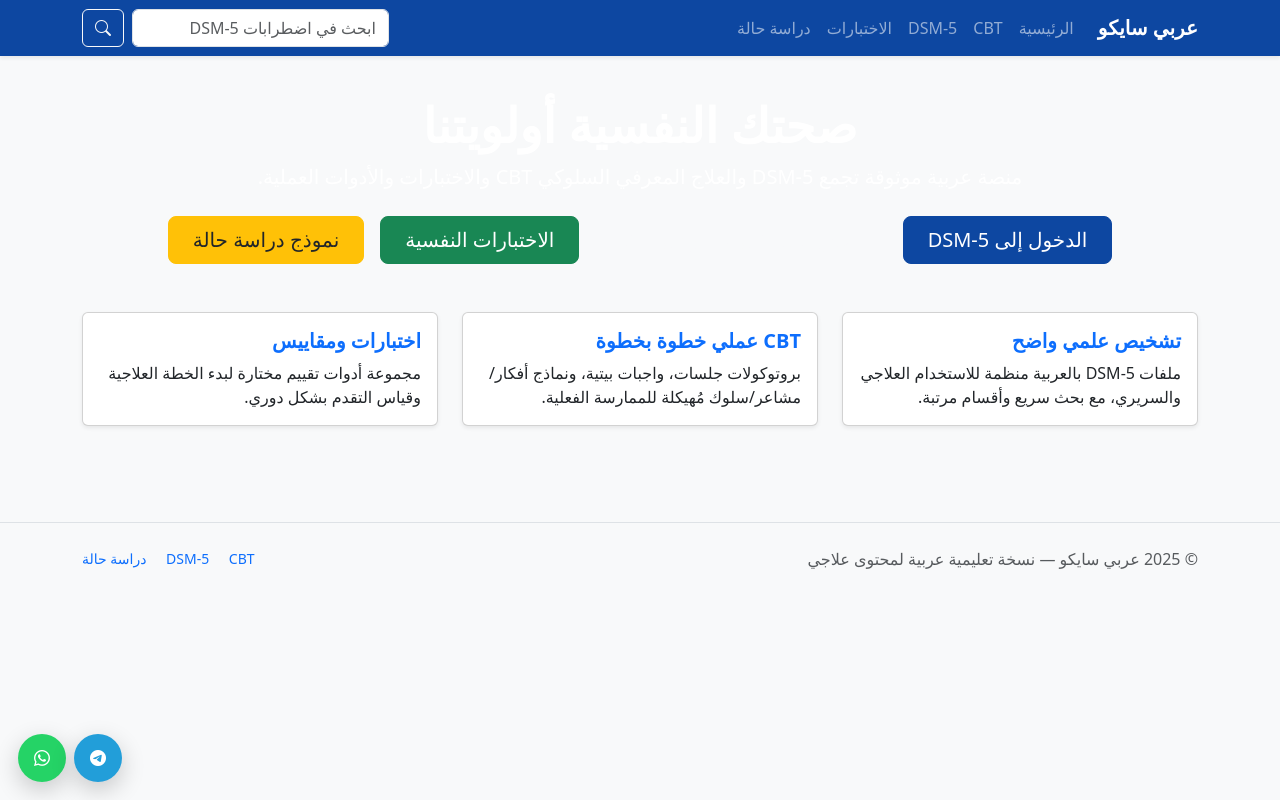
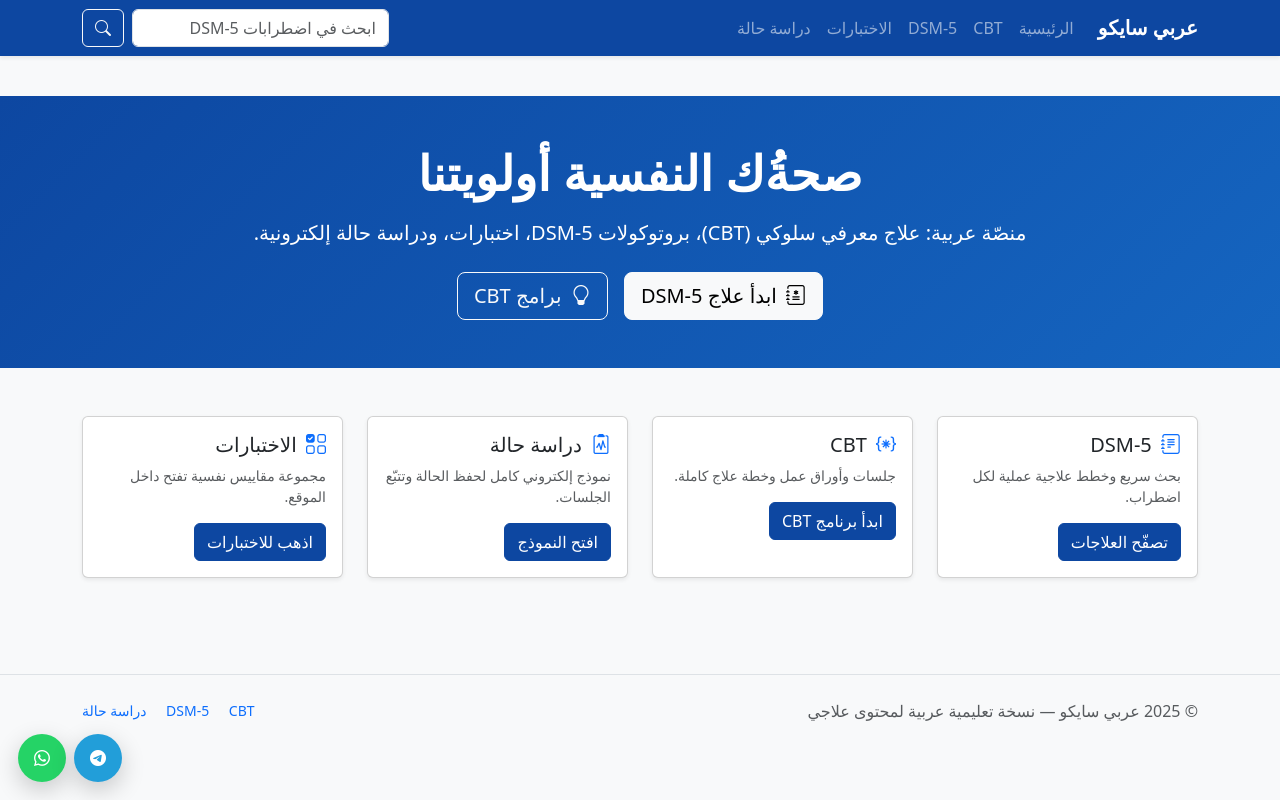
Before and after one commit to mhfh1414/arabi-psycho-site, a Flask app: page / in a window 1280 px wide. Run offline with Flask 3, Linux system fonts and the light colour scheme.

Commit message:
Update index.html

```diff
--- a/templates/index.html
+++ b/templates/index.html
@@ -1,49 +1,59 @@
 {% extends "base.html" %}
-{% block title %}عربي سايكو — منصتك النفسية{% endblock %}
+{% block title %}عربي سايكو — الرئيسية{% endblock %}
+
 {% block content %}
-
-<header class="hero-section text-white d-flex align-items-center">
+<section class="hero bg-gradient-primary text-white py-5">
   <div class="container text-center">
-    <h1 class="display-5 fw-bold">صحتك النفسية أولويتنا</h1>
-    <p class="lead mt-2">
-      منصة عربية موثوقة تجمع DSM-5 والعلاج المعرفي السلوكي CBT والاختبارات والأدوات العملية.
-    </p>
-    <div class="mt-4 d-flex flex-wrap gap-3 justify-content-center">
-      <a href="/dsm" class="btn btn-primary btn-lg px-4">الدخول إلى DSM-5</a>
-      <a href="/cbt" class="btn btn-outline-light btn-lg px-4">العلاج المعرفي السلوكي CBT</a>
-      <a href="/tests" class="btn btn-success btn-lg px-4">الاختبارات النفسية</a>
-      <a href="/case_study" class="btn btn-warning btn-lg px-4 text-dark">نموذج دراسة حالة</a>
+    <h1 class="display-5 fw-bold mb-3">صحةُك النفسية أولويتنا</h1>
+    <p class="lead mb-4">منصّة عربية: علاج معرفي سلوكي (CBT)، بروتوكولات DSM-5، اختبارات، ودراسة حالة إلكترونية.</p>
+    <div class="d-flex gap-3 justify-content-center flex-wrap">
+      <a href="/dsm" class="btn btn-light btn-lg"><i class="bi bi-journal-medical me-1"></i> ابدأ علاج DSM-5</a>
+      <a href="/cbt" class="btn btn-outline-light btn-lg"><i class="bi bi-lightbulb me-1"></i> برامج CBT</a>
     </div>
   </div>
-</header>
+</section>
 
-<section class="container my-5">
+<section class="container py-5">
   <div class="row g-4">
-    <div class="col-md-4">
-      <div class="h-100 card feature shadow-sm">
+    <div class="col-md-6 col-lg-3">
+      <div class="card h-100 shadow-sm">
         <div class="card-body">
-          <h5 class="card-title fw-bold text-primary mb-2">تشخيص علمي واضح</h5>
-          <p class="card-text">ملفات DSM-5 بالعربية منظمة للاستخدام العلاجي والسريري، مع بحث سريع وأقسام مرتبة.</p>
+          <h5 class="card-title"><i class="bi bi-journal-text me-1 text-primary"></i> DSM-5</h5>
+          <p class="card-text small text-muted">بحث سريع وخطط علاجية عملية لكل اضطراب.</p>
+          <a href="/dsm" class="btn btn-primary">تصفّح العلاجات</a>
         </div>
       </div>
     </div>
-    <div class="col-md-4">
-      <div class="h-100 card feature shadow-sm">
+
+    <div class="col-md-6 col-lg-3">
+      <div class="card h-100 shadow-sm">
         <div class="card-body">
-          <h5 class="card-title fw-bold text-primary mb-2">CBT عملي خطوة بخطوة</h5>
-          <p class="card-text">بروتوكولات جلسات، واجبات بيتية، ونماذج أفكار/مشاعر/سلوك مُهيكلة للممارسة الفعلية.</p>
+          <h5 class="card-title"><i class="bi bi-braces-asterisk me-1 text-primary"></i> CBT</h5>
+          <p class="card-text small text-muted">جلسات وأوراق عمل وخطة علاج كاملة.</p>
+          <a href="/cbt" class="btn btn-primary">ابدأ برنامج CBT</a>
         </div>
       </div>
     </div>
-    <div class="col-md-4">
-      <div class="h-100 card feature shadow-sm">
+
+    <div class="col-md-6 col-lg-3">
+      <div class="card h-100 shadow-sm">
         <div class="card-body">
-          <h5 class="card-title fw-bold text-primary mb-2">اختبارات ومقاييس</h5>
-          <p class="card-text">مجموعة أدوات تقييم مختارة لبدء الخطة العلاجية وقياس التقدم بشكل دوري.</p>
+          <h5 class="card-title"><i class="bi bi-clipboard2-pulse me-1 text-primary"></i> دراسة حالة</h5>
+          <p class="card-text small text-muted">نموذج إلكتروني كامل لحفظ الحالة وتتبّع الجلسات.</p>
+          <a href="/case" class="btn btn-primary">افتح النموذج</a>
+        </div>
+      </div>
+    </div>
+
+    <div class="col-md-6 col-lg-3">
+      <div class="card h-100 shadow-sm">
+        <div class="card-body">
+          <h5 class="card-title"><i class="bi bi-ui-checks-grid me-1 text-primary"></i> الاختبارات</h5>
+          <p class="card-text small text-muted">مجموعة مقاييس نفسية تفتح داخل الموقع.</p>
+          <a href="/tests" class="btn btn-primary">اذهب للاختبارات</a>
         </div>
       </div>
     </div>
   </div>
 </section>
-
 {% endblock %}
```
